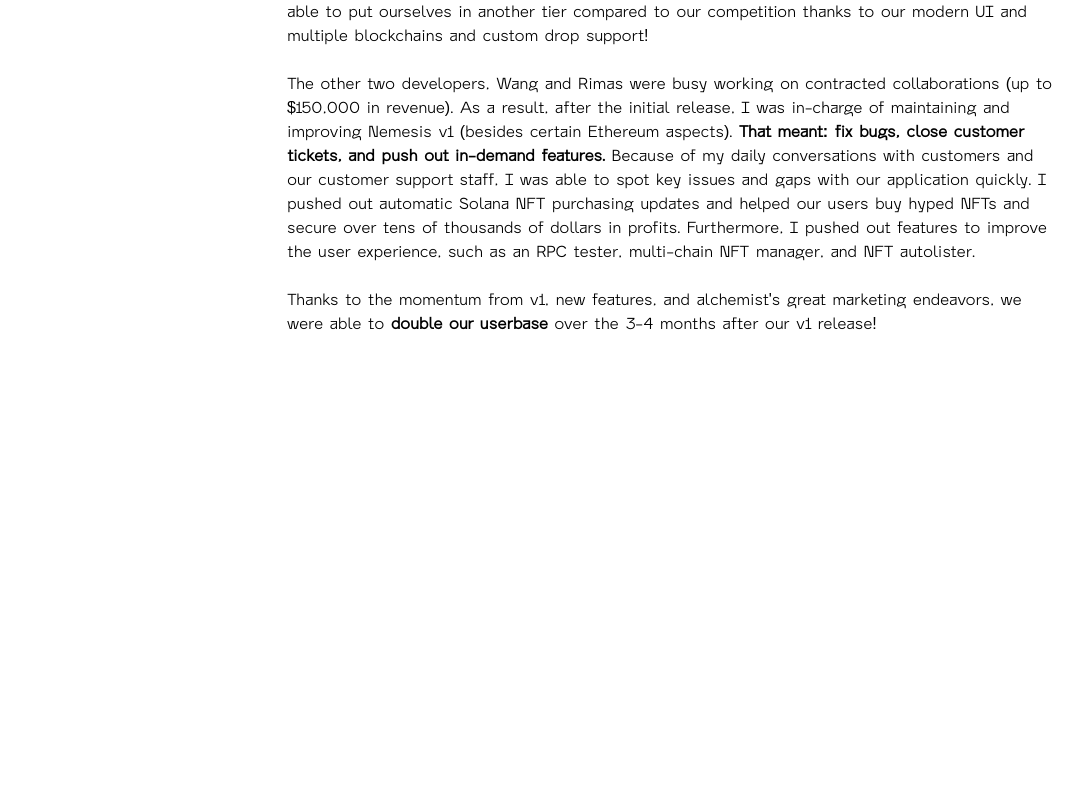
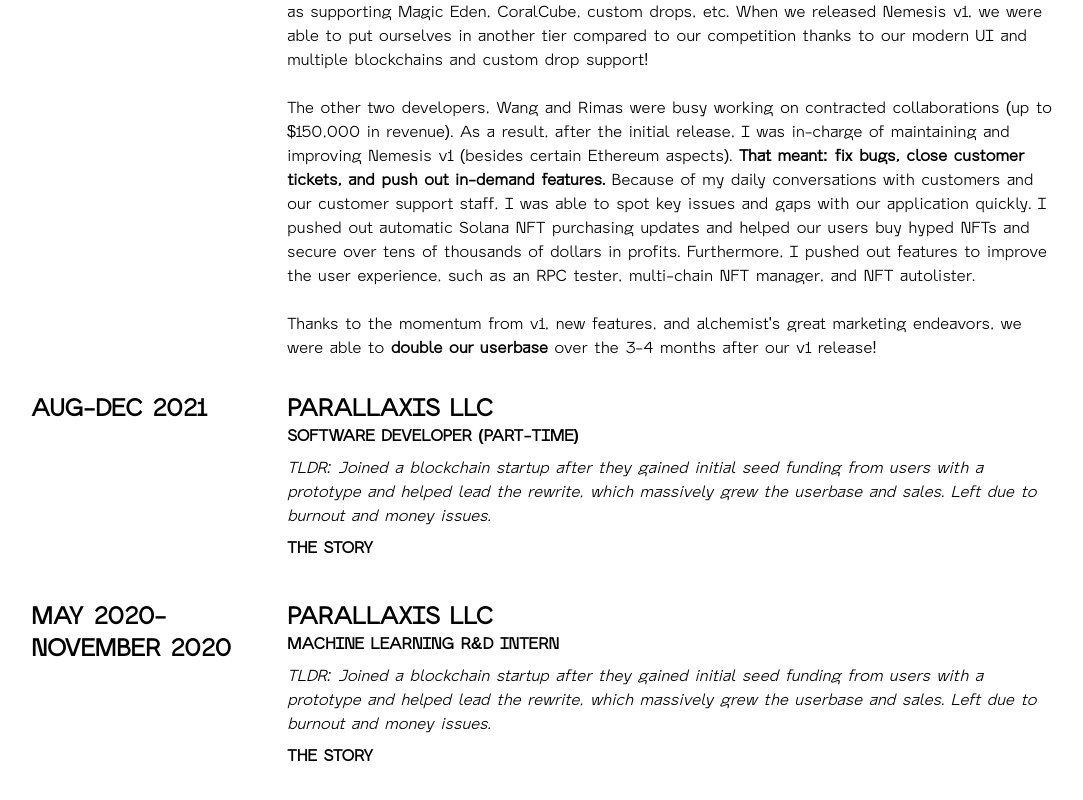
Before and after one commit to jchen42703/jchen42703.github.io, a React (Create React App) app in the folder v2/: page / in a window 1280 px wide. Shown: the part 1748-2548 px from the top of the page, without its empty margins (97-1180 px from the left). Before the commit the page ends 2155 px from the top, so only its background shows below. Built offline with nearby package versions, Linux system fonts and the light colour scheme.

Commit message:
Templates for parallaxis experience

```diff
--- a/v2/src/home/Welcome.tsx
+++ b/v2/src/home/Welcome.tsx
@@ -27,8 +27,12 @@
 			href: "#nemesis",
 		},
 		{
-			title: "<Parallaxis LLC />",
-			href: "#parallaxis",
+			title: "<Parallaxis LLC (SWE) />",
+			href: "#parallaxis-swe",
+		},
+		{
+			title: "<Parallaxis LLC (ML) />",
+			href: "#parallaxis-ml",
 		},
 		{
 			title: "<Machine Learning Research />",
--- a/v2/src/home/WorkExperience.tsx
+++ b/v2/src/home/WorkExperience.tsx
@@ -1,5 +1,7 @@
 import UppercasedText from "../components/text/UppercasedText";
 import NemesisExperience from "./work/nemesis";
+import Parallaxis2020Experience from "./work/parallaxis2020";
+import Parallaxis2021Experience from "./work/parallaxis2021";
 
 /**
  * Work Experience Component
@@ -14,6 +16,8 @@
 			></UppercasedText>
 			<br />
 			<NemesisExperience></NemesisExperience>
+			<Parallaxis2021Experience></Parallaxis2021Experience>
+			<Parallaxis2020Experience></Parallaxis2020Experience>
 		</div>
 	);
 }
--- /dev/null
+++ b/v2/src/home/work/parallaxis2020.tsx
@@ -0,0 +1,51 @@
+import UppercasedText from "../../components/text/UppercasedText";
+
+/**
+ * Parallaxis2020Experience Component
+ */
+function Parallaxis2020Experience() {
+	return (
+		<div id="parallaxis-ml" className="grid grid-cols-4 mt-8">
+			{/* Description with Timeline */}
+			{/* Timeline */}
+			<div className="col-span-1">
+				<UppercasedText
+					text={"May 2020-November 2020"}
+					bold={true}
+					classes={"text-2xl"}
+				></UppercasedText>
+			</div>
+			<div className="col-span-3">
+				<UppercasedText
+					text={"Parallaxis LLC"}
+					bold={true}
+					classes={"text-2xl inline-block"}
+				></UppercasedText>
+				<br />
+				<UppercasedText
+					text={"Machine Learning R&D Intern "}
+					bold={true}
+					classes={"text-1xl"}
+				></UppercasedText>
+				<br />
+				<div className="mt-2">
+					<p className="italic">
+						TLDR: Joined a blockchain startup after they gained
+						initial seed funding from users with a prototype and
+						helped lead the rewrite, which massively grew the
+						userbase and sales. Left due to burnout and money
+						issues.
+					</p>
+				</div>
+				<UppercasedText
+					text={"The Story"}
+					bold={true}
+					classes={"text-1xl inline-block mt-2"}
+				></UppercasedText>
+				<div className="mt-2"></div>
+			</div>
+		</div>
+	);
+}
+
+export default Parallaxis2020Experience;
--- /dev/null
+++ b/v2/src/home/work/parallaxis2021.tsx
@@ -0,0 +1,50 @@
+import UppercasedText from "../../components/text/UppercasedText";
+
+/**
+ * ParallaxisExperience Component
+ */
+function Parallaxis2021Experience() {
+	return (
+		<div id="parallaxis-swe" className="grid grid-cols-4 mt-8">
+			{/* Description with Timeline */}
+			{/* Timeline */}
+			<div className="col-span-1">
+				<UppercasedText
+					text={"Aug-Dec 2021"}
+					bold={true}
+					classes={"text-2xl"}
+				></UppercasedText>
+			</div>
+			<div className="col-span-3">
+				<UppercasedText
+					text={"Parallaxis LLC"}
+					bold={true}
+					classes={"text-2xl inline-block"}
+				></UppercasedText>
+				<br />
+				<UppercasedText
+					text={"Software Developer (Part-Time)"}
+					bold={true}
+					classes={"text-1xl"}
+				></UppercasedText>
+				<div className="mt-2">
+					<p className="italic">
+						TLDR: Joined a blockchain startup after they gained
+						initial seed funding from users with a prototype and
+						helped lead the rewrite, which massively grew the
+						userbase and sales. Left due to burnout and money
+						issues.
+					</p>
+				</div>
+				<UppercasedText
+					text={"The Story"}
+					bold={true}
+					classes={"text-1xl inline-block mt-2"}
+				></UppercasedText>
+				<div className="mt-2"></div>
+			</div>
+		</div>
+	);
+}
+
+export default Parallaxis2021Experience;
```
